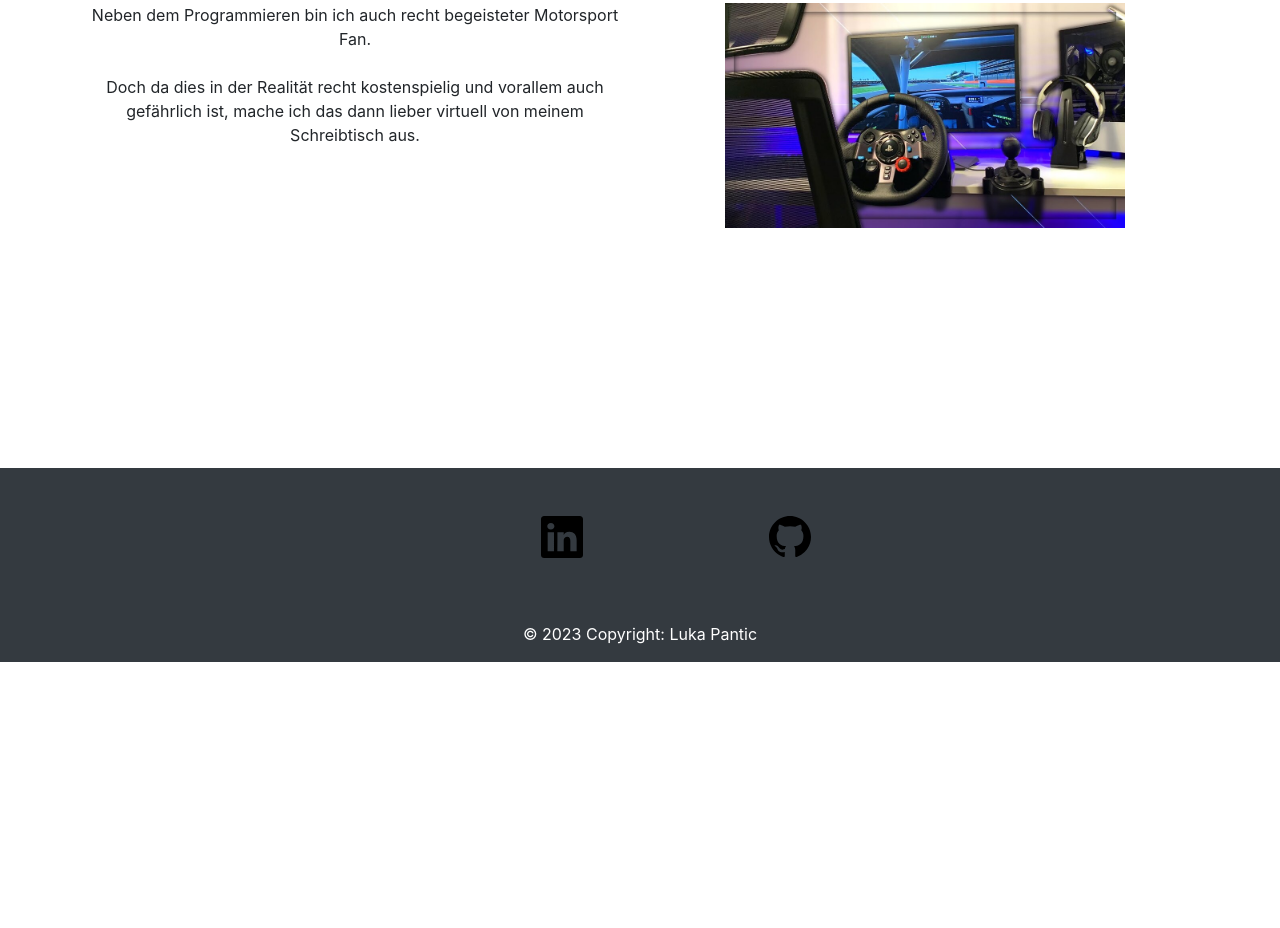
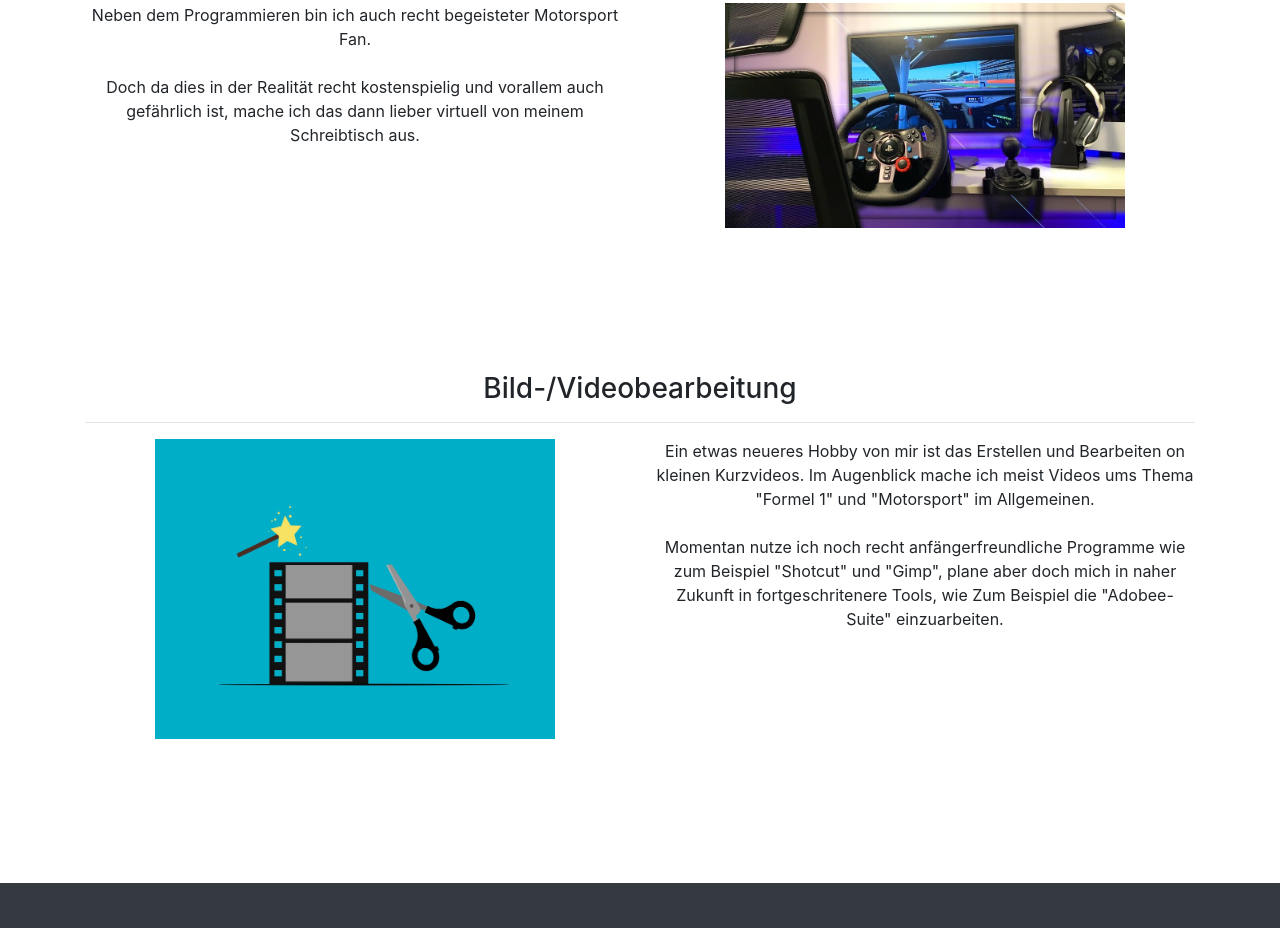
Before and after one commit to Luka-Pantic/Luka-Pantic.github.io, a plain HTML site: page UeberMich.html in a window 1280 px wide. Shown: the part 1479-2407 px from the top of the page. Before the commit the page ends 2141 px from the top, so only its background shows below. Drawn offline with nearby package versions, Linux system fonts and the light colour scheme.

Commit message:
new CV and hobby

```diff
--- a/UeberMich.html
+++ b/UeberMich.html
@@ -66,7 +66,7 @@
 
           <h2>Hallo...</h2>
 
-          <p>Ich bin der Luka, 19 Jahre alt und Applikationsentwickler in Ausbildung.</p>
+          <p>Ich bin der Luka, 20 Jahre alt und Applikationsentwickler in Ausbildung.</p>
           <br>
           <p>Momentan besuche ich die Informatikmittelschule in Baden AG und arbeite darauf hin mein EFZ als Informatiker in Richtung Applikationsentwicklung und die Kaufmännische Berufsmaturität zu erlangen. </p>
 
@@ -108,6 +108,18 @@
           <br>
           <br>
           <br>
+          <h3>Bild-/Videobearbeitung</h3>
+          <hr>
+          <div class="row">
+            <div class="col-6"><img src="images/video-editing-7030355_1920.jpg" alt="flowers" width="400px" height="300px"></div>
+            <div class="col-6">Ein etwas neueres Hobby von mir ist das Erstellen und Bearbeiten on kleinen Kurzvideos. Im Augenblick mache ich meist Videos ums Thema "Formel 1" und "Motorsport" im Allgemeinen.
+              <br>
+              <br> Momentan nutze ich noch recht anfängerfreundliche Programme wie zum Beispiel "Shotcut" und "Gimp", plane aber doch mich in naher Zukunft in fortgeschritenere Tools, wie Zum Beispiel die "Adobee-Suite" einzuarbeiten.
+            </div>
+          </div>
+            <br>
+            <br>
+          </div>
 
 
 
```
Also changed, not shown: index.html (+1 -1 lines), images/video-editing-7030355_1920.jpg (added).
